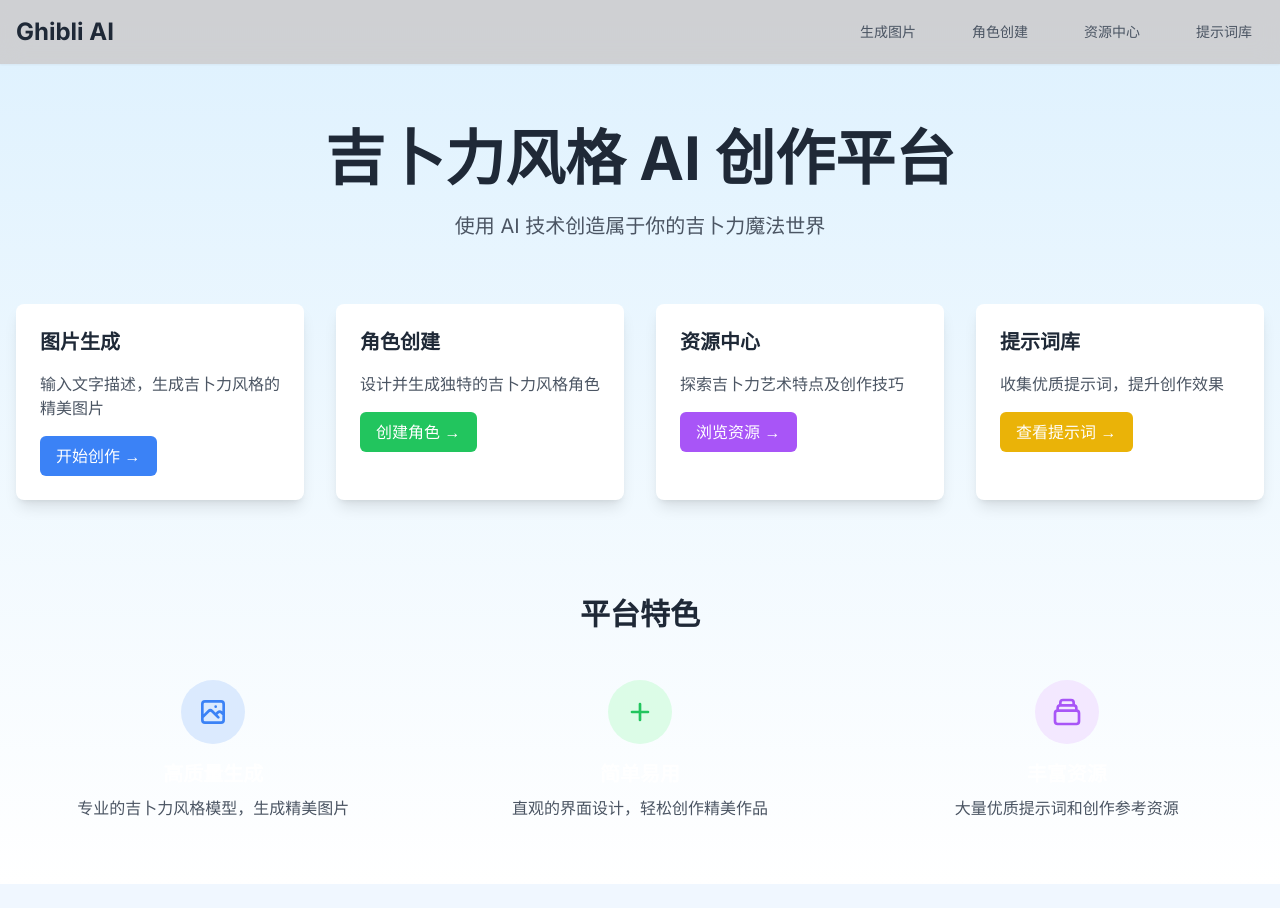
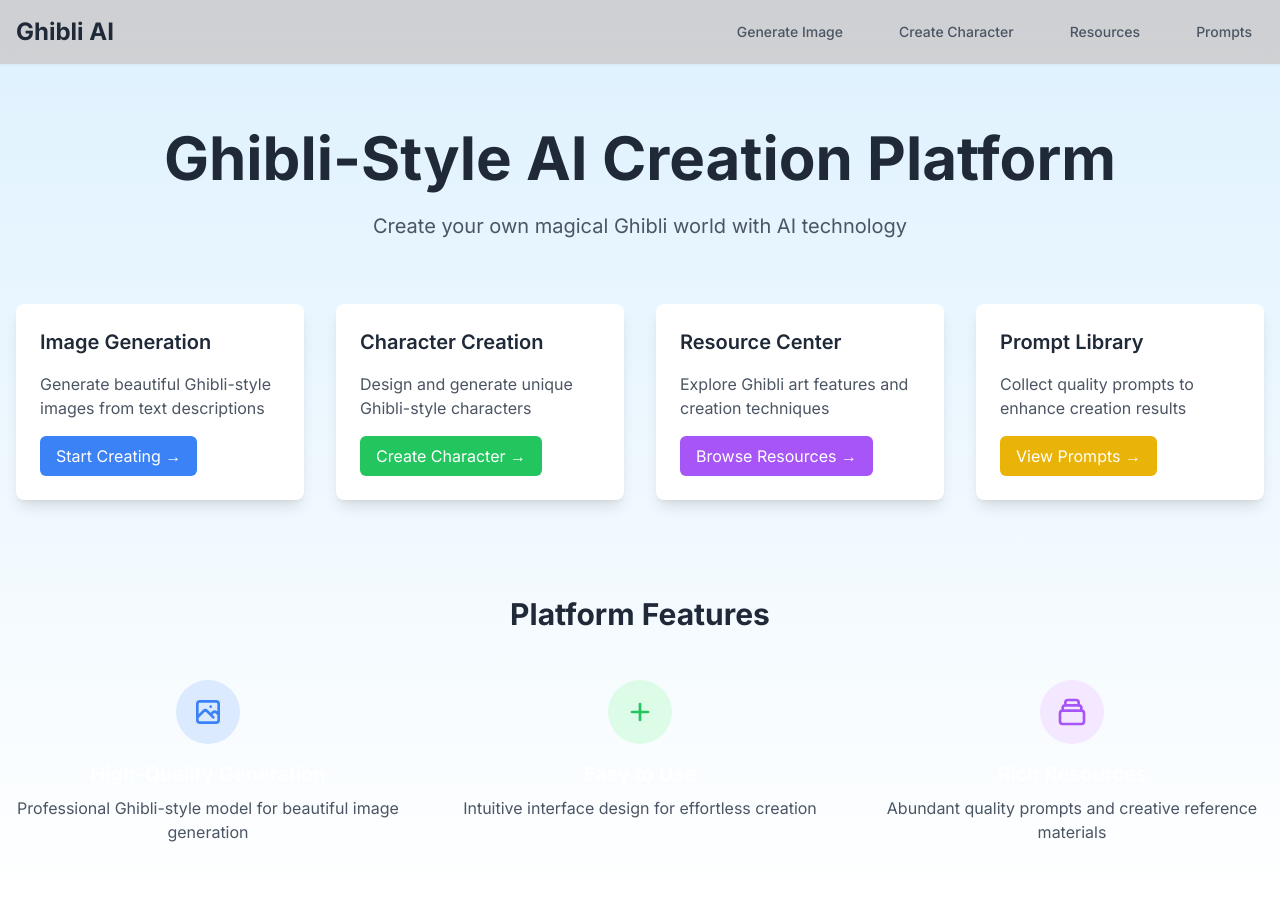
Before and after one commit to wu1064442747/ghibli-ai, a Next.js app: page / in a window 1280 px wide. Before the commit the page ends 884 px from the top, so only its background shows below. Built offline with nearby package versions, Linux system fonts and the light colour scheme.

Commit message:
feat: translate all pages to English

```diff
--- a/app/characters/page.tsx
+++ b/app/characters/page.tsx
@@ -19,8 +19,8 @@ export default function CharacterPage() {
     <div className="container mx-auto px-4 py-8">
       <div className="max-w-4xl mx-auto">
         <div className="text-center mb-12">
-          <h1 className="text-4xl font-bold text-gray-900 mb-4">创建吉卜力风格角色</h1>
-          <p className="text-gray-600">设计独特的角色，赋予他们生命和故事。</p>
+          <h1 className="text-4xl font-bold text-gray-900 mb-4">Create Ghibli-Style Character</h1>
+          <p className="text-gray-600">Design unique characters and bring them to life with their own stories.</p>
         </div>
 
         <div className="bg-white rounded-xl p-6 shadow-lg mb-8">
@@ -30,7 +30,7 @@ export default function CharacterPage() {
                 type="text"
                 value={name}
                 onChange={(e) => setName(e.target.value)}
-                placeholder="角色名称"
+                placeholder="Character Name"
                 className="w-full px-4 py-3 rounded-lg bg-gray-50 text-gray-900 placeholder-gray-500 border border-gray-200 focus:border-blue-500 focus:ring-2 focus:ring-blue-500 focus:outline-none transition"
               />
             </div>
@@ -39,7 +39,7 @@ export default function CharacterPage() {
               <textarea
                 value={description}
                 onChange={(e) => setDescription(e.target.value)}
-                placeholder="描述角色的特点、性格和背景故事..."
+                placeholder="Describe the character's traits, personality, and backstory..."
                 className="w-full h-32 px-4 py-3 rounded-lg bg-gray-50 text-gray-900 placeholder-gray-500 border border-gray-200 focus:border-blue-500 focus:ring-2 focus:ring-blue-500 focus:outline-none transition"
               />
             </div>
@@ -49,13 +49,13 @@ export default function CharacterPage() {
               disabled={isCreating || !name || !description}
               className="w-full px-6 py-2 bg-blue-600 hover:bg-blue-700 disabled:bg-gray-400 disabled:cursor-not-allowed text-white font-semibold rounded-lg transition"
             >
-              {isCreating ? '创建中...' : '创建角色'}
+              {isCreating ? 'Creating...' : 'Create Character'}
             </button>
           </form>
         </div>
 
         <div className="space-y-4">
-          <h2 className="text-2xl font-bold text-gray-900 mb-6">已创建的角色</h2>
+          <h2 className="text-2xl font-bold text-gray-900 mb-6">Created Characters</h2>
           <div className="grid grid-cols-1 md:grid-cols-2 gap-6">
             {characters.map((character, index) => (
               <div key={character.id || index} className="bg-white rounded-xl p-6 shadow-lg">
--- a/app/components/Navbar.tsx
+++ b/app/components/Navbar.tsx
@@ -25,7 +25,7 @@ export default function Navbar() {
                   : 'text-gray-600 hover:text-blue-600'
               } px-3 py-2 text-sm font-medium transition-colors duration-200`}
             >
-              生成图片
+              Generate Image
             </Link>
             <Link
               href="/characters"
@@ -35,7 +35,7 @@ export default function Navbar() {
                   : 'text-gray-600 hover:text-blue-600'
               } px-3 py-2 text-sm font-medium transition-colors duration-200`}
             >
-              角色创建
+              Create Character
             </Link>
             <Link
               href="/resources"
@@ -45,7 +45,7 @@ export default function Navbar() {
                   : 'text-gray-600 hover:text-blue-600'
               } px-3 py-2 text-sm font-medium transition-colors duration-200`}
             >
-              资源中心
+              Resources
             </Link>
             <Link
               href="/prompts"
@@ -55,7 +55,7 @@ export default function Navbar() {
                   : 'text-gray-600 hover:text-blue-600'
               } px-3 py-2 text-sm font-medium transition-colors duration-200`}
             >
-              提示词库
+              Prompts
             </Link>
           </div>
 
--- a/app/generate/page.tsx
+++ b/app/generate/page.tsx
@@ -18,8 +18,8 @@ export default function GeneratePage() {
     <div className="container mx-auto px-4 py-8">
       <div className="max-w-4xl mx-auto">
         <div className="text-center mb-12">
-          <h1 className="text-4xl font-bold text-gray-900 mb-4">生成吉卜力风格图片</h1>
-          <p className="text-gray-600">探索吉卜力的艺术世界，创造属于你的魔法时刻。</p>
+          <h1 className="text-4xl font-bold text-gray-900 mb-4">Generate Ghibli-Style Images</h1>
+          <p className="text-gray-600">Explore the artistic world of Ghibli, create your own magical moments.</p>
         </div>
 
         <div className="bg-white rounded-xl p-6 shadow-lg mb-8">
@@ -28,7 +28,7 @@ export default function GeneratePage() {
               <textarea
                 value={prompt}
                 onChange={(e) => setPrompt(e.target.value)}
-                placeholder="描述你想要生成的图片场景，例如：一个宫崎骏风格的温馨小镇，有红色的屋顶和蜿蜒的小路，远处是连绵的山脉..."
+                placeholder="Describe the scene you want to generate, for example: A cozy Miyazaki-style town with red roofs and winding paths, with mountains in the distance..."
                 className="w-full h-32 px-4 py-3 rounded-lg bg-gray-50 text-gray-900 placeholder-gray-500 border border-gray-200 focus:border-blue-500 focus:ring-2 focus:ring-blue-500 focus:outline-none transition"
               />
             </div>
@@ -39,9 +39,9 @@ export default function GeneratePage() {
                 onChange={(e) => setStyle(e.target.value)}
                 className="px-4 py-2 rounded-lg bg-gray-50 text-gray-900 border border-gray-200 focus:border-blue-500 focus:ring-2 focus:ring-blue-500 focus:outline-none transition"
               >
-                <option value="ghibli">吉卜力风格</option>
-                <option value="anime">动漫风格</option>
-                <option value="watercolor">水彩风格</option>
+                <option value="ghibli">Ghibli Style</option>
+                <option value="anime">Anime Style</option>
+                <option value="watercolor">Watercolor Style</option>
               </select>
 
               <button
@@ -49,14 +49,14 @@ export default function GeneratePage() {
                 disabled={isGenerating || !prompt}
                 className="flex-1 px-6 py-2 bg-blue-600 hover:bg-blue-700 disabled:bg-gray-400 disabled:cursor-not-allowed text-white font-semibold rounded-lg transition"
               >
-                {isGenerating ? '生成中...' : '生成图片'}
+                {isGenerating ? 'Generating...' : 'Generate Image'}
               </button>
             </div>
           </form>
         </div>
 
         <div className="space-y-4">
-          <h2 className="text-2xl font-bold text-gray-900 mb-6">生成的图片</h2>
+          <h2 className="text-2xl font-bold text-gray-900 mb-6">Generated Images</h2>
           <div className="grid grid-cols-1 md:grid-cols-2 gap-6">
             {generatedImages.map((image, index) => (
               <div key={image.id || index} className="relative group">
--- a/app/layout.tsx
+++ b/app/layout.tsx
@@ -7,8 +7,8 @@ import Navbar from './components/Navbar'
 const inter = Inter({ subsets: ['latin'] })
 
 export const metadata: Metadata = {
-  title: 'Ghibli AI - 吉卜力风格 AI 创作平台',
-  description: '使用 AI 技术创造属于你的吉卜力魔法世界',
+  title: 'Ghibli AI - Create Ghibli-Style Art with AI',
+  description: 'Create your own magical Ghibli world with AI technology',
 }
 
 export default function RootLayout({
@@ -17,7 +17,7 @@ export default function RootLayout({
   children: React.ReactNode
 }) {
   return (
-    <html lang="zh">
+    <html lang="en">
       <body className={`${inter.className} min-h-screen bg-[#f0f7ff]`}>
         <Navbar />
         <main>{children}</main>
--- a/app/page.tsx
+++ b/app/page.tsx
@@ -11,75 +11,75 @@ export default function Home() {
       <div className="container mx-auto px-4 py-16">
         <div className="text-center mb-16">
           <h1 className="text-4xl md:text-6xl font-bold text-gray-800 mb-6">
-            吉卜力风格 AI 创作平台
+            Ghibli-Style AI Creation Platform
           </h1>
           <p className="text-xl text-gray-600 mb-8">
-            使用 AI 技术创造属于你的吉卜力魔法世界
+            Create your own magical Ghibli world with AI technology
           </p>
         </div>
 
         {/* Feature Cards */}
         <div className="grid grid-cols-1 md:grid-cols-2 lg:grid-cols-4 gap-8">
-          {/* 图片生成 */}
+          {/* Image Generation */}
           <div className="bg-white rounded-lg shadow-lg overflow-hidden transform hover:scale-105 transition-transform duration-200">
             <div className="p-6">
-              <h3 className="text-xl font-semibold text-gray-800 mb-4">图片生成</h3>
+              <h3 className="text-xl font-semibold text-gray-800 mb-4">Image Generation</h3>
               <p className="text-gray-600 mb-4">
-                输入文字描述，生成吉卜力风格的精美图片
+                Generate beautiful Ghibli-style images from text descriptions
               </p>
               <Link
                 href="/generate"
                 className="inline-block bg-blue-500 text-white px-4 py-2 rounded-md hover:bg-blue-600 transition-colors"
               >
-                开始创作 →
+                Start Creating →
               </Link>
             </div>
           </div>
 
-          {/* 角色创建 */}
+          {/* Character Creation */}
           <div className="bg-white rounded-lg shadow-lg overflow-hidden transform hover:scale-105 transition-transform duration-200">
             <div className="p-6">
-              <h3 className="text-xl font-semibold text-gray-800 mb-4">角色创建</h3>
+              <h3 className="text-xl font-semibold text-gray-800 mb-4">Character Creation</h3>
               <p className="text-gray-600 mb-4">
-                设计并生成独特的吉卜力风格角色
+                Design and generate unique Ghibli-style characters
               </p>
               <Link
                 href="/characters"
                 className="inline-block bg-green-500 text-white px-4 py-2 rounded-md hover:bg-green-600 transition-colors"
               >
-                创建角色 →
+                Create Character →
               </Link>
             </div>
           </div>
 
-          {/* 资源中心 */}
+          {/* Resource Center */}
           <div className="bg-white rounded-lg shadow-lg overflow-hidden transform hover:scale-105 transition-transform duration-200">
             <div className="p-6">
-              <h3 className="text-xl font-semibold text-gray-800 mb-4">资源中心</h3>
+              <h3 className="text-xl font-semibold text-gray-800 mb-4">Resource Center</h3>
               <p className="text-gray-600 mb-4">
-                探索吉卜力艺术特点及创作技巧
+                Explore Ghibli art features and creation techniques
               </p>
               <Link
                 href="/resources"
                 className="inline-block bg-purple-500 text-white px-4 py-2 rounded-md hover:bg-purple-600 transition-colors"
               >
-                浏览资源 →
+                Browse Resources →
               </Link>
             </div>
           </div>
 
-          {/* 提示词库 */}
+          {/* Prompt Library */}
           <div className="bg-white rounded-lg shadow-lg overflow-hidden transform hover:scale-105 transition-transform duration-200">
             <div className="p-6">
-              <h3 className="text-xl font-semibold text-gray-800 mb-4">提示词库</h3>
+              <h3 className="text-xl font-semibold text-gray-800 mb-4">Prompt Library</h3>
               <p className="text-gray-600 mb-4">
-                收集优质提示词，提升创作效果
+                Collect quality prompts to enhance creation results
               </p>
               <Link
                 href="/prompts"
                 className="inline-block bg-yellow-500 text-white px-4 py-2 rounded-md hover:bg-yellow-600 transition-colors"
               >
-                查看提示词 →
+                View Prompts →
               </Link>
             </div>
           </div>
@@ -88,17 +88,17 @@ export default function Home() {
         {/* Features Section */}
         <div className="mt-24">
           <h2 className="text-3xl font-bold text-center text-gray-800 mb-12">
-            平台特色
+            Platform Features
           </h2>
-          <div className="grid grid-cols-1 md:grid-cols-3 gap-8">
+          <div className="grid grid-cols-1 md:grid-cols-3 gap-12">
             <div className="text-center">
               <div className="bg-blue-100 w-16 h-16 rounded-full flex items-center justify-center mx-auto mb-4">
                 <svg className="w-8 h-8 text-blue-500" fill="none" stroke="currentColor" viewBox="0 0 24 24">
                   <path strokeLinecap="round" strokeLinejoin="round" strokeWidth="2" d="M4 16l4.586-4.586a2 2 0 012.828 0L16 16m-2-2l1.586-1.586a2 2 0 012.828 0L20 14m-6-6h.01M6 20h12a2 2 0 002-2V6a2 2 0 00-2-2H6a2 2 0 00-2 2v12a2 2 0 002 2z" />
                 </svg>
               </div>
-              <h3 className="text-xl font-semibold mb-2">高质量生成</h3>
-              <p className="text-gray-600">专业的吉卜力风格模型，生成精美图片</p>
+              <h3 className="text-xl font-semibold mb-2">High-Quality Generation</h3>
+              <p className="text-gray-600">Professional Ghibli-style model for beautiful image generation</p>
             </div>
             <div className="text-center">
               <div className="bg-green-100 w-16 h-16 rounded-full flex items-center justify-center mx-auto mb-4">
@@ -106,8 +106,8 @@ export default function Home() {
                   <path strokeLinecap="round" strokeLinejoin="round" strokeWidth="2" d="M12 6v6m0 0v6m0-6h6m-6 0H6" />
                 </svg>
               </div>
-              <h3 className="text-xl font-semibold mb-2">简单易用</h3>
-              <p className="text-gray-600">直观的界面设计，轻松创作精美作品</p>
+              <h3 className="text-xl font-semibold mb-2">Easy to Use</h3>
+              <p className="text-gray-600">Intuitive interface design for effortless creation</p>
             </div>
             <div className="text-center">
               <div className="bg-purple-100 w-16 h-16 rounded-full flex items-center justify-center mx-auto mb-4">
@@ -115,8 +115,8 @@ export default function Home() {
                   <path strokeLinecap="round" strokeLinejoin="round" strokeWidth="2" d="M19 11H5m14 0a2 2 0 012 2v6a2 2 0 01-2 2H5a2 2 0 01-2-2v-6a2 2 0 012-2m14 0V9a2 2 0 00-2-2M5 11V9a2 2 0 012-2m0 0V5a2 2 0 012-2h6a2 2 0 012 2v2M7 7h10" />
                 </svg>
               </div>
-              <h3 className="text-xl font-semibold mb-2">丰富资源</h3>
-              <p className="text-gray-600">大量优质提示词和创作参考资源</p>
+              <h3 className="text-xl font-semibold mb-2">Rich Resources</h3>
+              <p className="text-gray-600">Abundant quality prompts and creative reference materials</p>
             </div>
           </div>
         </div>
--- a/app/prompts/page.tsx
+++ b/app/prompts/page.tsx
@@ -4,36 +4,36 @@ import React, { useState } from 'react';
 
 export default function PromptsPage() {
   const [searchQuery, setSearchQuery] = useState('');
-  const [selectedCategory, setSelectedCategory] = useState('全部');
+  const [selectedCategory, setSelectedCategory] = useState('All');
 
-  const categories = ['全部', '场景', '角色', '氛围', '风格'];
+  const categories = ['All', 'Scene', 'Character', 'Atmosphere', 'Style'];
 
   const prompts = [
     {
       id: 1,
-      title: '宫崎骏风格的乡村小镇',
-      description: '一个宁静的小镇，有红色的屋顶和蜿蜒的小路，远处是连绵的山脉，天空中飘着蓬松的白云。',
-      category: '场景',
-      tags: ['乡村', '自然', '建筑'],
+      title: 'Miyazaki-Style Country Town',
+      description: 'A peaceful town with red roofs and winding paths, distant mountains, and fluffy white clouds in the sky.',
+      category: 'Scene',
+      tags: ['Countryside', 'Nature', 'Architecture'],
     },
     {
       id: 2,
-      title: '神秘的森林精灵',
-      description: '一个可爱的森林精灵，有着大大的眼睛和毛茸茸的身体，散发着柔和的光芒。',
-      category: '角色',
-      tags: ['精灵', '可爱', '魔法'],
+      title: 'Mysterious Forest Spirit',
+      description: 'A cute forest spirit with big eyes and a fluffy body, emitting a soft glow.',
+      category: 'Character',
+      tags: ['Spirit', 'Cute', 'Magic'],
     },
     {
       id: 3,
-      title: '雨天的魔法咖啡馆',
-      description: '一个温馨的咖啡馆，窗外下着小雨，室内有温暖的灯光和悬浮的魔法物品。',
-      category: '场景',
-      tags: ['室内', '雨天', '魔法'],
+      title: 'Magical Cafe on a Rainy Day',
+      description: 'A cozy cafe with rain outside, warm lighting inside, and floating magical items.',
+      category: 'Scene',
+      tags: ['Interior', 'Rain', 'Magic'],
     },
   ];
 
   const filteredPrompts = prompts.filter((prompt) => {
-    const matchesCategory = selectedCategory === '全部' || prompt.category === selectedCategory;
+    const matchesCategory = selectedCategory === 'All' || prompt.category === selectedCategory;
     const matchesSearch = prompt.title.toLowerCase().includes(searchQuery.toLowerCase()) ||
       prompt.description.toLowerCase().includes(searchQuery.toLowerCase());
     return matchesCategory && matchesSearch;
@@ -43,8 +43,8 @@ export default function PromptsPage() {
     <div className="container mx-auto px-4 py-8">
       <div className="max-w-4xl mx-auto">
         <div className="text-center mb-12">
-          <h1 className="text-4xl font-bold text-gray-900 mb-4">提示词库</h1>
-          <p className="text-gray-600">探索精心设计的提示词，创造独特的吉卜力风格作品。</p>
+          <h1 className="text-4xl font-bold text-gray-900 mb-4">Prompt Library</h1>
+          <p className="text-gray-600">Explore carefully crafted prompts to create unique Ghibli-style works.</p>
         </div>
 
         <div className="bg-white rounded-xl p-6 shadow-lg mb-8">
@@ -53,7 +53,7 @@ export default function PromptsPage() {
               type="text"
               value={searchQuery}
               onChange={(e) => setSearchQuery(e.target.value)}
-              placeholder="搜索提示词..."
+              placeholder="Search prompts..."
               className="flex-1 px-4 py-2 rounded-lg bg-gray-50 text-gray-900 placeholder-gray-500 border border-gray-200 focus:border-blue-500 focus:ring-2 focus:ring-blue-500 focus:outline-none transition"
             />
             <div className="flex gap-2 overflow-x-auto pb-2 md:pb-0">
@@ -74,7 +74,7 @@ export default function PromptsPage() {
           </div>
         </div>
 
-        <div className="grid grid-cols-1 gap-6">
+        <div className="space-y-4">
           {filteredPrompts.map((prompt) => (
             <div key={prompt.id} className="bg-white rounded-xl p-6 shadow-lg">
               <div className="flex items-start justify-between mb-4">
@@ -95,11 +95,10 @@ export default function PromptsPage() {
                 <button
                   className="px-4 py-2 bg-blue-600 hover:bg-blue-700 text-white text-sm font-semibold rounded-lg transition"
                   onClick={() => {
-                    // 复制提示词到剪贴板
                     navigator.clipboard.writeText(prompt.description);
                   }}
                 >
-                  复制
+                  Copy
                 </button>
               </div>
             </div>
--- a/app/resources/page.tsx
+++ b/app/resources/page.tsx
@@ -7,22 +7,22 @@ export default function ResourcesPage() {
   const classicWorks = [
     {
       id: 1,
-      title: '千与千寻',
-      description: '一个少女在神秘世界中寻找自我的成长故事。',
+      title: 'Spirited Away',
+      description: 'A story of a young girl finding herself in a mysterious world.',
       imageUrl: '/images/spirited-away.jpg',
       year: '2001',
     },
     {
       id: 2,
-      title: '龙猫',
-      description: '两姐妹与森林精灵的奇妙冒险。',
+      title: 'My Neighbor Totoro',
+      description: 'A magical adventure of two sisters with forest spirits.',
       imageUrl: '/images/totoro.jpg',
       year: '1988',
     },
     {
       id: 3,
-      title: '哈尔的移动城堡',
-      description: '一个关于爱、魔法和战争的浪漫故事。',
+      title: "Howl's Moving Castle",
+      description: 'A romantic tale of love, magic, and war.',
       imageUrl: '/images/howls-moving-castle.jpg',
       year: '2004',
     },
@@ -31,24 +31,24 @@ export default function ResourcesPage() {
   const tutorials = [
     {
       id: 1,
-      title: '吉卜力风格绘画基础',
-      description: '学习宫崎骏动画中的基本绘画技巧。',
-      difficulty: '入门',
-      duration: '2小时',
+      title: 'Ghibli-Style Drawing Basics',
+      description: 'Learn basic drawing techniques from Miyazaki animations.',
+      difficulty: 'Beginner',
+      duration: '2 hours',
     },
     {
       id: 2,
-      title: '角色设计进阶',
-      description: '深入探讨吉卜力角色的设计原则。',
-      difficulty: '中级',
-      duration: '3小时',
+      title: 'Advanced Character Design',
+      description: 'Deep dive into Ghibli character design principles.',
+      difficulty: 'Intermediate',
+      duration: '3 hours',
     },
     {
       id: 3,
-      title: '场景构建大师班',
-      description: '掌握吉卜力风格场景的创作方法。',
-      difficulty: '高级',
-      duration: '4小时',
+      title: 'Scene Building Masterclass',
+      description: 'Master the art of creating Ghibli-style scenes.',
+      difficulty: 'Advanced',
+      duration: '4 hours',
     },
   ];
 
@@ -56,12 +56,12 @@ export default function ResourcesPage() {
     <div className="container mx-auto px-4 py-8">
       <div className="max-w-4xl mx-auto">
         <div className="text-center mb-12">
-          <h1 className="text-4xl font-bold text-gray-900 mb-4">资源中心</h1>
-          <p className="text-gray-600">探索吉卜力的经典作品和学习资源。</p>
+          <h1 className="text-4xl font-bold text-gray-900 mb-4">Resource Center</h1>
+          <p className="text-gray-600">Explore Ghibli's classic works and learning resources.</p>
         </div>
 
         <section className="mb-12">
-          <h2 className="text-2xl font-bold text-gray-900 mb-6">经典作品</h2>
+          <h2 className="text-2xl font-bold text-gray-900 mb-6">Classic Works</h2>
           <div className="grid grid-cols-1 md:grid-cols-2 lg:grid-cols-3 gap-6">
             {classicWorks.map((work) => (
               <div key={work.id} className="bg-white rounded-xl shadow-lg overflow-hidden">
@@ -86,15 +86,15 @@ export default function ResourcesPage() {
         </section>
 
         <section>
-          <h2 className="text-2xl font-bold text-gray-900 mb-6">教程资源</h2>
+          <h2 className="text-2xl font-bold text-gray-900 mb-6">Tutorial Resources</h2>
           <div className="grid grid-cols-1 md:grid-cols-2 lg:grid-cols-3 gap-6">
             {tutorials.map((tutorial) => (
               <div key={tutorial.id} className="bg-white rounded-xl p-6 shadow-lg">
                 <div className="flex items-center justify-between mb-4">
                   <span className={`px-3 py-1 text-sm rounded-full ${
-                    tutorial.difficulty === '入门'
+                    tutorial.difficulty === 'Beginner'
                       ? 'bg-green-100 text-green-800'
-                      : tutorial.difficulty === '中级'
+                      : tutorial.difficulty === 'Intermediate'
                       ? 'bg-yellow-100 text-yellow-800'
                       : 'bg-red-100 text-red-800'
                   }`}>
```
